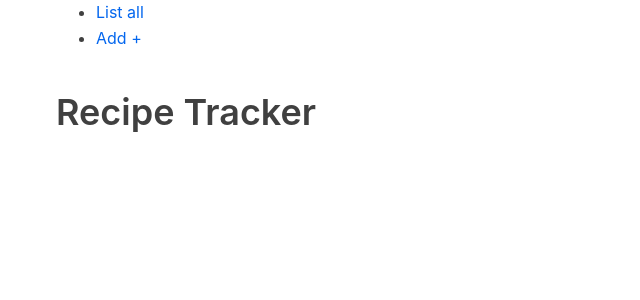
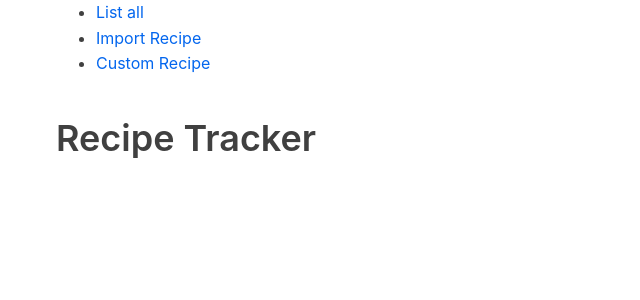
Before and after one commit to ayang101/recipe-tracker, a React (Create React App) app in the folder react-frontend/: page / in a window 1280 px wide. Shown: the top 300 px of the page, without its empty margins (0-640 px from the left). Built offline with nearby package versions, Linux system fonts and the light colour scheme; no server answers.

Commit message:
added new routes to custom and source recipe forms

```diff
--- a/react-frontend/src/Nav.js
+++ b/react-frontend/src/Nav.js
@@ -9,7 +9,10 @@ const Layout = () => {
               <Link to="/recipes">List all</Link>
             </li>
             <li>
-              <Link to="/recipes/form">Add +</Link>
+              <Link to="/recipes/import">Import Recipe</Link>
+            </li>
+            <li>
+              <Link to="/recipes/custom">Custom Recipe</Link>
             </li>
           </ul>
         </nav>
```
